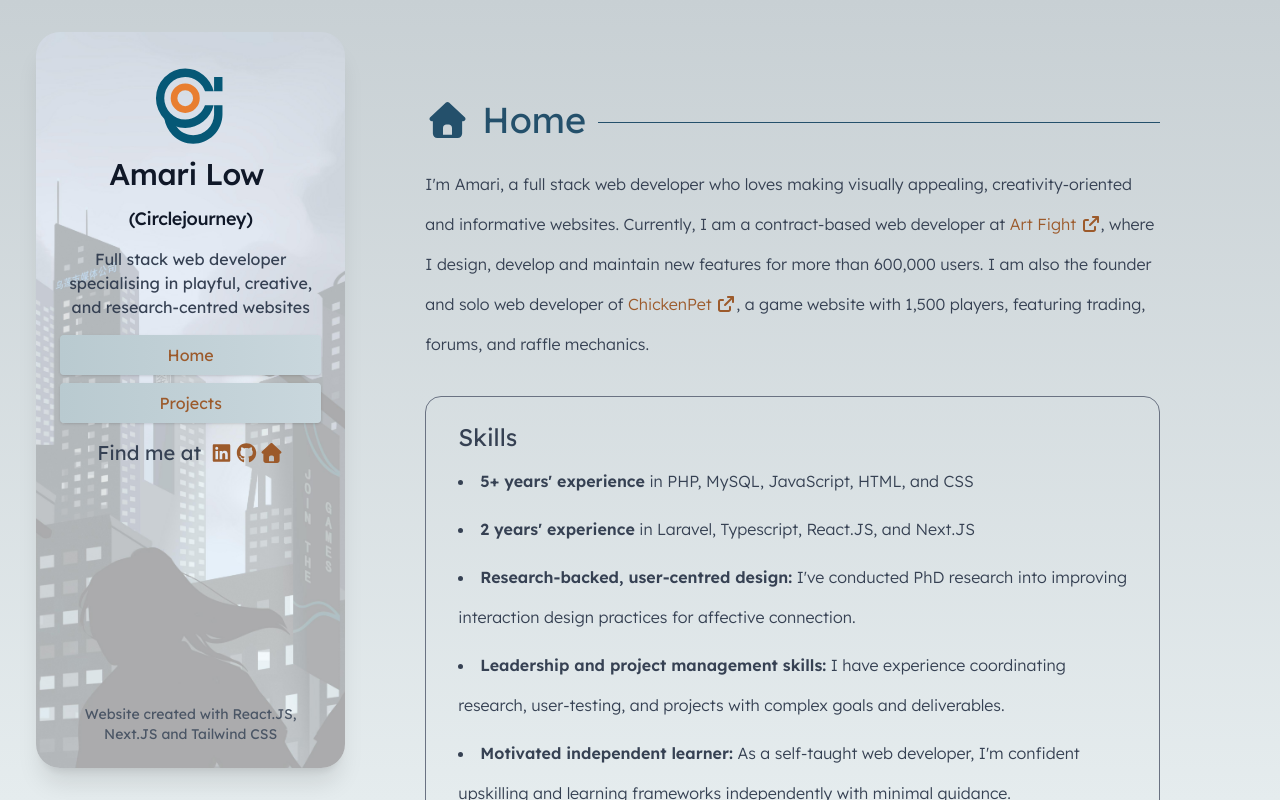
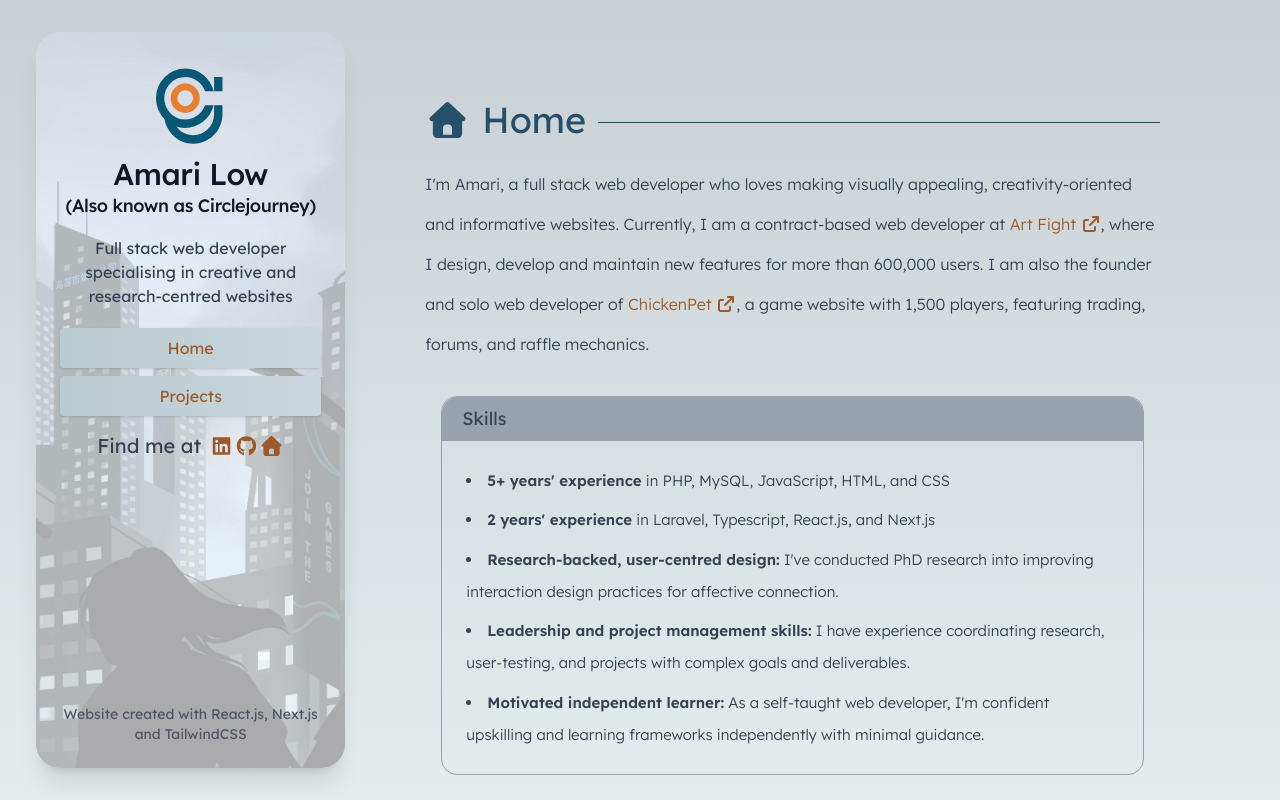
Before and after one commit to circlejourney/web-portfolio, a Next.js app: page / in a window 1280 px wide. Built offline with nearby package versions, Linux system fonts and the light colour scheme.

Commit message:
Update styling

```diff
--- a/src/app/globals.css
+++ b/src/app/globals.css
@@ -64,6 +64,6 @@ a {
 }
 
 p, li {
-  margin-block-start: 0.5rem;
-  margin-block-end: 0.5rem;
+  margin-block-start: 0.5em;
+  margin-block-end: 0.5em;
 }
--- a/src/app/page.tsx
+++ b/src/app/page.tsx
@@ -38,18 +38,18 @@ export default function Home() {
                 className="inline-block"
               />
 
-              <h1 className="font-medium leading-10 tracking-tight w-full text-gray-900 dark:text-gray-100">
-                <span className="text-3xl mr-2 inline-block">
+              <h1 className="font-medium tracking-tight w-full text-gray-900 dark:text-gray-100 mb-4">
+                <span className="text-3xl inline-block">
                   Amari Low
                 </span>
                 <span className="text-lg inline-block">
-                  (Circlejourney)
+                  (Also known as Circlejourney)
                 </span>
               </h1>
 
-              <p>
-                Full stack web developer specialising in playful, creative, and research-centred websites
-              </p>
+              <div className="mb-5">
+                Full stack web developer specialising in creative and research-centred websites
+              </div>
 
 
               <div className="flex md:flex-col gap-2 mt-4 justify-center text-center">
@@ -67,7 +67,7 @@ export default function Home() {
             </div>
 
             <div className="text-sm text-gray-600 dark:text-gray-500 pt-3 text-center">
-              Website created with React.JS, Next.JS and Tailwind CSS
+              Website created with React.js, Next.js and TailwindCSS
             </div>
           </nav>
 
@@ -85,17 +85,13 @@ export default function Home() {
                 Currently, I am a contract-based web developer at <Link href="https://artfight.net" target="_blank">Art Fight <FontAwesomeIcon icon={faArrowUpRightFromSquare}/></Link>, where I design, develop and maintain new features for more than 600,000 users. I am also the founder and solo web developer of <Link href="https://chicken.pet" target="_blank">ChickenPet <FontAwesomeIcon icon={faArrowUpRightFromSquare}/></Link>, a game website with 1,500 players, featuring trading, forums, and raffle mechanics.
               </p>
 
-              <BorderCard>
-                <h3 className="text-2xl">
-                  Skills
-                </h3>
-
+              <BorderCard className="text-[15px] leading-8 mx-4 my-8" header="Skills">
                 <ul className="list-disc list-inside font-light">
                   <li>
                     <span className="font-semibold">5+ years&apos; experience</span> in PHP, MySQL, JavaScript, HTML, and CSS
                   </li>
                   <li>
-                    <span className="font-semibold">2 years&apos; experience</span> in Laravel, Typescript, React.JS, and Next.JS
+                    <span className="font-semibold">2 years&apos; experience</span> in Laravel, Typescript, React.js, and Next.js
                   </li>
                   <li>
                     <span className="font-semibold">Research-backed, user-centred design:</span> I&apos;ve conducted PhD research into improving interaction design practices for affective connection.
--- a/src/components/BorderCard.tsx
+++ b/src/components/BorderCard.tsx
@@ -1,9 +1,12 @@
 import React from 'react';
 
-export default function BorderCard({ children } : {children: React.ReactNode}) {
+export default function BorderCard({ className, children, header } : {className: string, children: React.ReactNode, header?: string}) {
   return (
-    <div className="my-8 px-8 py-6 border border-gray-500 rounded-2xl">
-      {children}
+    <div className={`border border-gray-400 dark:border-gray-700 rounded-2xl ${className}`}>
+        {header ? <div className='bg-gray-400 dark:bg-gray-700 rounded-t-2xl px-5 py-2 text-lg'>{header}</div> : null}
+        <div className={`px-6 py-4`}>
+        {children}
+        </div>
     </div>
   );
 };
--- a/src/components/Gallery.tsx
+++ b/src/components/Gallery.tsx
@@ -9,7 +9,7 @@ export default function Gallery({images, setViewingImage}: {
         {images.map(
             image =>
                 <button className="md:basis-1/4 box-border cursor-pointer" key={image.src} onClick={(e)=>setViewingImage(image)}>
-                    <Image className="scale-95 hover:scale-100 transition-transform" src={image.src} alt={image.alt} width={500} height={350} />
+                    <Image className="scale-95 hover:scale-100 transition-transform rounded-md" src={image.src} alt={image.alt} width={500} height={350} />
                 </button>
         )}
     </div>)
```
